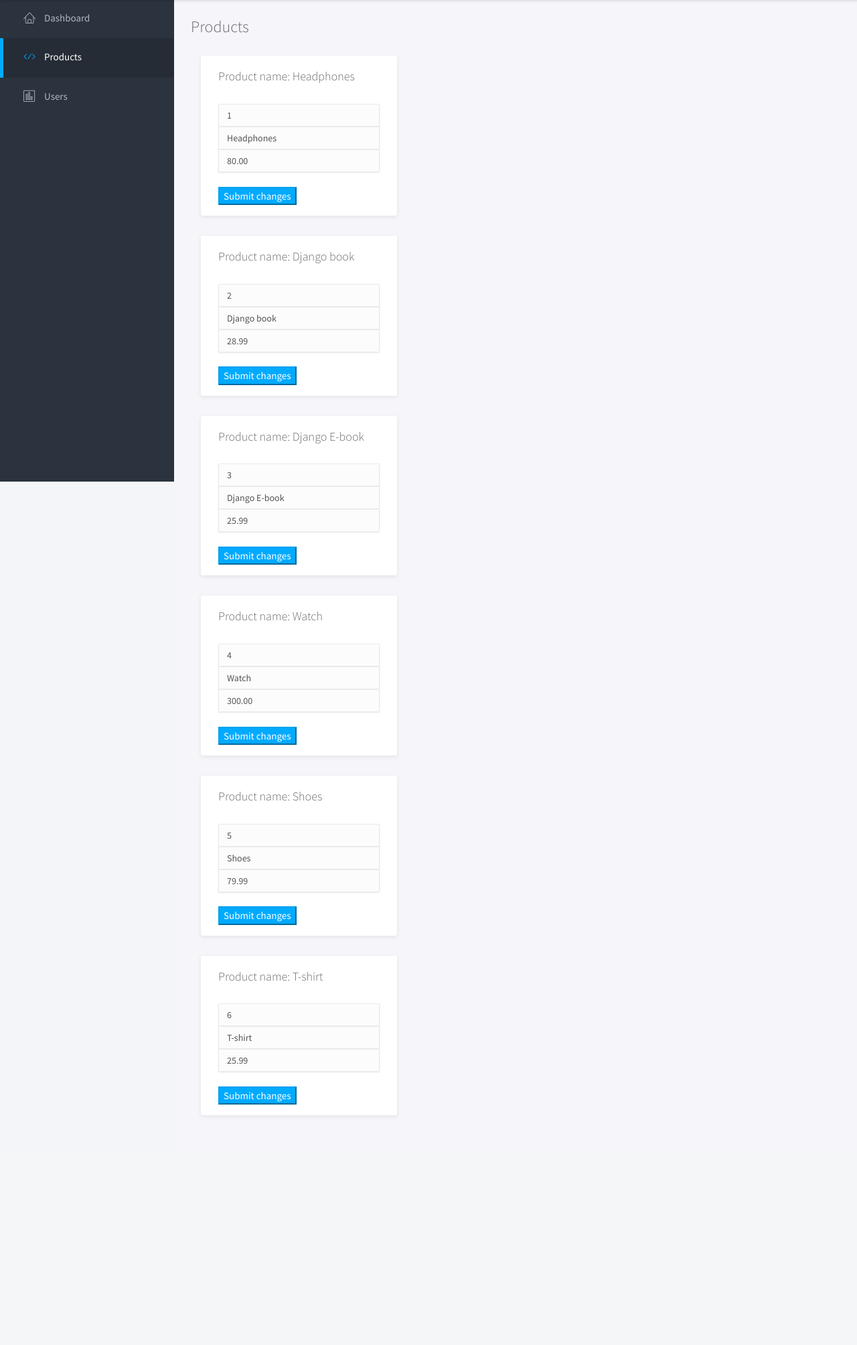
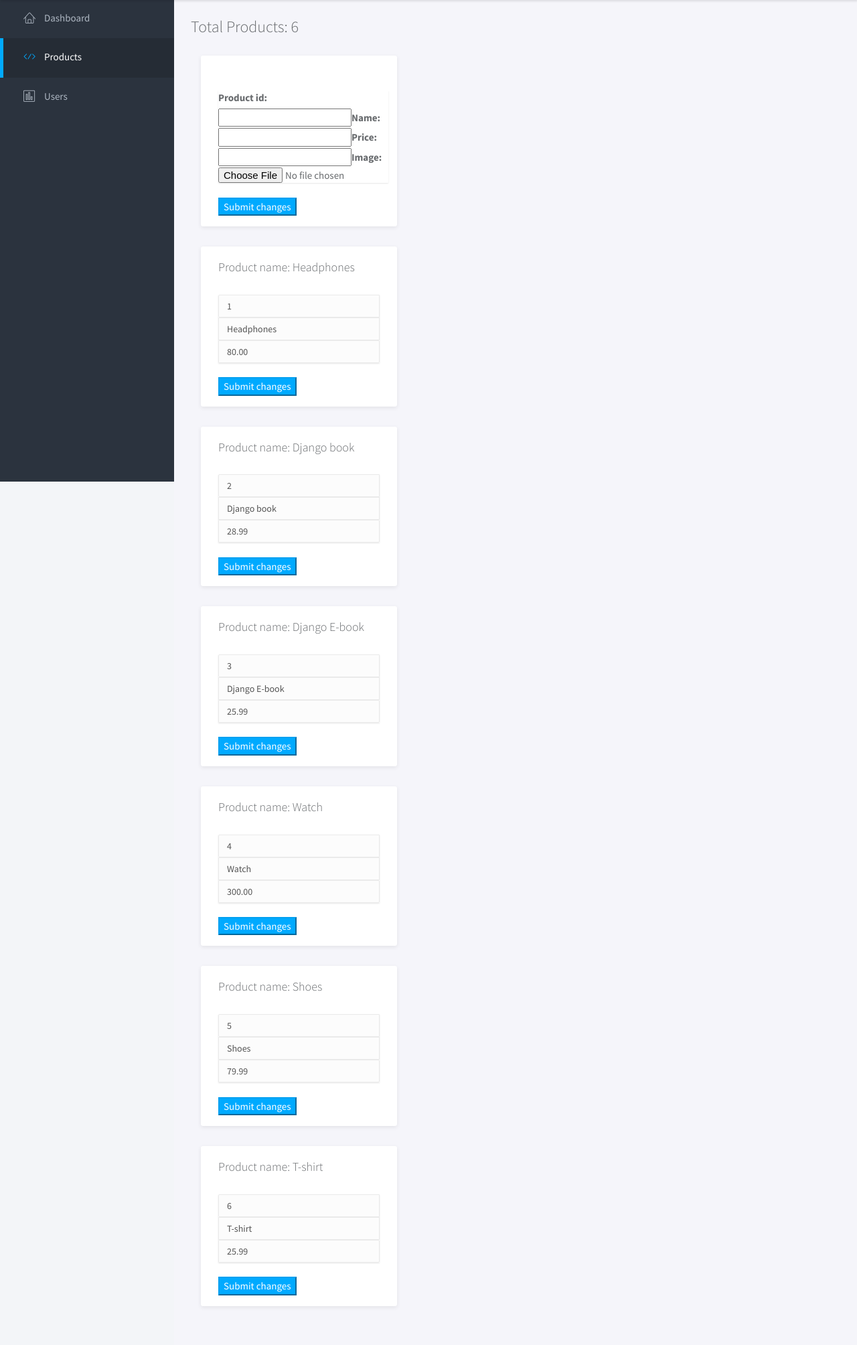
Before and after one commit to name-in-use/Django-Eshop-and-admin-Dashboard, a Django app: page /adminpanel/products/ in a window 1280 px wide. Shown: the part 81-2089 px from the top of the page at 67% size. Before the commit the page ends 1747 px from the top, so only its background shows below. Run offline with Django 3.2, Linux system fonts and the light colour scheme; data comes from the database, SQL or seed files in the repository; some libraries are stand-ins or nearby versions.

Commit message:
added : add new product at admin dashboard

```diff
--- /dev/null
+++ b/admin_panel/forms.py
@@ -0,0 +1,7 @@
+from django import forms
+
+class Upload_New_Product_Form(forms.Form):
+    product_id = forms.IntegerField()
+    name = forms.CharField(max_length=50)
+    price = forms.DecimalField(max_digits=7, decimal_places=2)
+    image = forms.ImageField()
--- a/admin_panel/templates/products.html
+++ b/admin_panel/templates/products.html
@@ -79,9 +79,25 @@
                 <!-- MAIN CONTENT -->
                 <div class="main-content">
                     <div class="container-fluid">
-                    <h3 class="page-title">Products</h3>
+                        <h3 class="page-title">Total Products: {{total_products}} </h3>
                         <div class="row"> </div>
                         <div class="col-md-4">
+                            <div class="panel">
+                                <div class="panel-heading">
+                                    <!-- <h3 class="panel-title">Product name: {{product.name}} </h3> -->
+                                </div>
+                                <div class="panel-body">
+
+                                    <form method="POST" action="{% url 'upload_new_product' %}">
+                                        {% csrf_token %}
+                                        <div class="input-group">
+                                            {{new_product_form}}
+                                        </div>
+                                        <br>
+                                        <button type="submit" class="makeChangebtn btn-primary">Submit changes</button>
+                                    </form>
+                                </div>
+                            </div>
                             <!-- PANEL NO CONTROLS -->
                             {%for product in products%}
                             <div class="panel">
--- a/admin_panel/urls.py
+++ b/admin_panel/urls.py
@@ -10,4 +10,6 @@ urlpatterns = [
     path('registered_users/', views.registered_users, name="registered_users"),
     path('deleteUsers/', views.deleteUsers, name="deleteUsers"),
 
+    path('new_product/', views.Upload_New_Product_View, name="upload_new_product"),
+
 ]
--- a/admin_panel/views.py
+++ b/admin_panel/views.py
@@ -4,10 +4,16 @@ from django.http import JsonResponse
 import json
 from django.db.models import Sum
 
+from .forms import Upload_New_Product_Form
 from store.models import *
 from users.models import *
 from django.views.decorators.csrf import csrf_exempt
 from django.http import HttpResponseRedirect
+
+# database connection
+import mysql.connector
+from mysql.connector import Error
+from mysql.connector import errorcode
 # Create your views here.
 
 # ADMIN PANEL HOME
@@ -44,6 +50,8 @@ def admin_panel(request):
     return render(request, 'index.html', context)
 
 # update an order status to DONE
+
+
 def update_order_status(request):
     data = json.loads(request.body.decode("utf-8"))
     print(data['orderid'])
@@ -53,6 +61,7 @@ def update_order_status(request):
         order.complete = True
         order.save()
     return JsonResponse(data)
+
 
 def registered_users(request):
 
@@ -65,7 +74,7 @@ def registered_users(request):
 
 def deleteUsers(request):
     data = json.loads(request.body.decode("utf-8"))
-    userID=data['userID']
+    userID = data['userID']
 
     user = Users.objects.get(id=userID).delete()
 
@@ -75,9 +84,14 @@ def deleteUsers(request):
 
 
 def products(request):
+    form = Upload_New_Product_Form()
     products = Product.objects.all()
+    total_products = Product.objects.values('name').count()
+
     context = {
-        'products': products
+        'total_products':total_products,
+        'products': products,
+        'new_product_form': form
     }
     return render(request, 'products.html', context)
 
@@ -94,7 +108,20 @@ def makeChanges(request):
         # product.name = productNAME
         # product.price = productPRICE
         # product.save()
-        product = Product.objects.filter(id=productID).update(name=productNAME,price = productPRICE)
+        product = Product.objects.filter(id=productID).update(
+            name=productNAME, price=productPRICE)
+
+    return HttpResponseRedirect('/adminpanel/products/')
 
 
-    return HttpResponseRedirect('/adminpanel/products/')
+def Upload_New_Product_View(request):
+    if request.method == 'POST':
+
+        _id = request.POST['product_id']
+        name = request.POST['name']
+        price = request.POST['price']
+        image = request.POST['image']
+        print(image)
+        new_product = Product.objects.create(id=_id,name=name,price=price,image=image,total_recommendations='0')
+        new_product.save()
+        return redirect('products')
--- a/store/models.py
+++ b/store/models.py
@@ -17,7 +17,6 @@ import base64
 class Product(models.Model):
     name = models.CharField(max_length=200, null=True)
     price = models.DecimalField(max_digits=7, decimal_places=2)
-    digital = models.BooleanField(default=False, null=True)
     image = models.TextField(null=True)
     total_recommendations = models.IntegerField(default='0')
     # image = models.BinaryField(blank=True)
--- a/store/urls.py
+++ b/store/urls.py
@@ -1,7 +1,7 @@
 from django.urls import path
 from . import views
 from . import product_utils
-
+from . import contact_us
 urlpatterns=[
     path('',views.home_page,name = "home_page"),
     path('store/',views.store,name = "store"),
@@ -14,11 +14,12 @@ urlpatterns=[
     path('cart/',views.cart,name = "cart"),
     path('contact/',views.contactUs,name = "contact"),
     path('checkout/',views.checkout,name = "checkout"),
+    path('process_order/',views.processOrder,name = "process_order"),
 
     path('search_product/',views.searchProduct,name = "searchProduct"),
-    # path('update_item/',views.updateItem,name = "update_item"),
-    path('process_order/',views.processOrder,name = "process_order"),
-
     path('recommend_product/',product_utils.recommend_product,name = "recommend_product"),
 
+    path('contact_us/',contact_us.contact_us,name = "contact_us"),
+
+
 ]
```
Also changed, not shown: ecommerce/settings.py (+7 -1 lines), store/contact_us.py (added, +20 -0 lines), store/templates/store/contact.html (+7 -5 lines), store/migrations/0026_remove_product_digital.py (added). Lines whose indentation alone changed are shown as unchanged.
